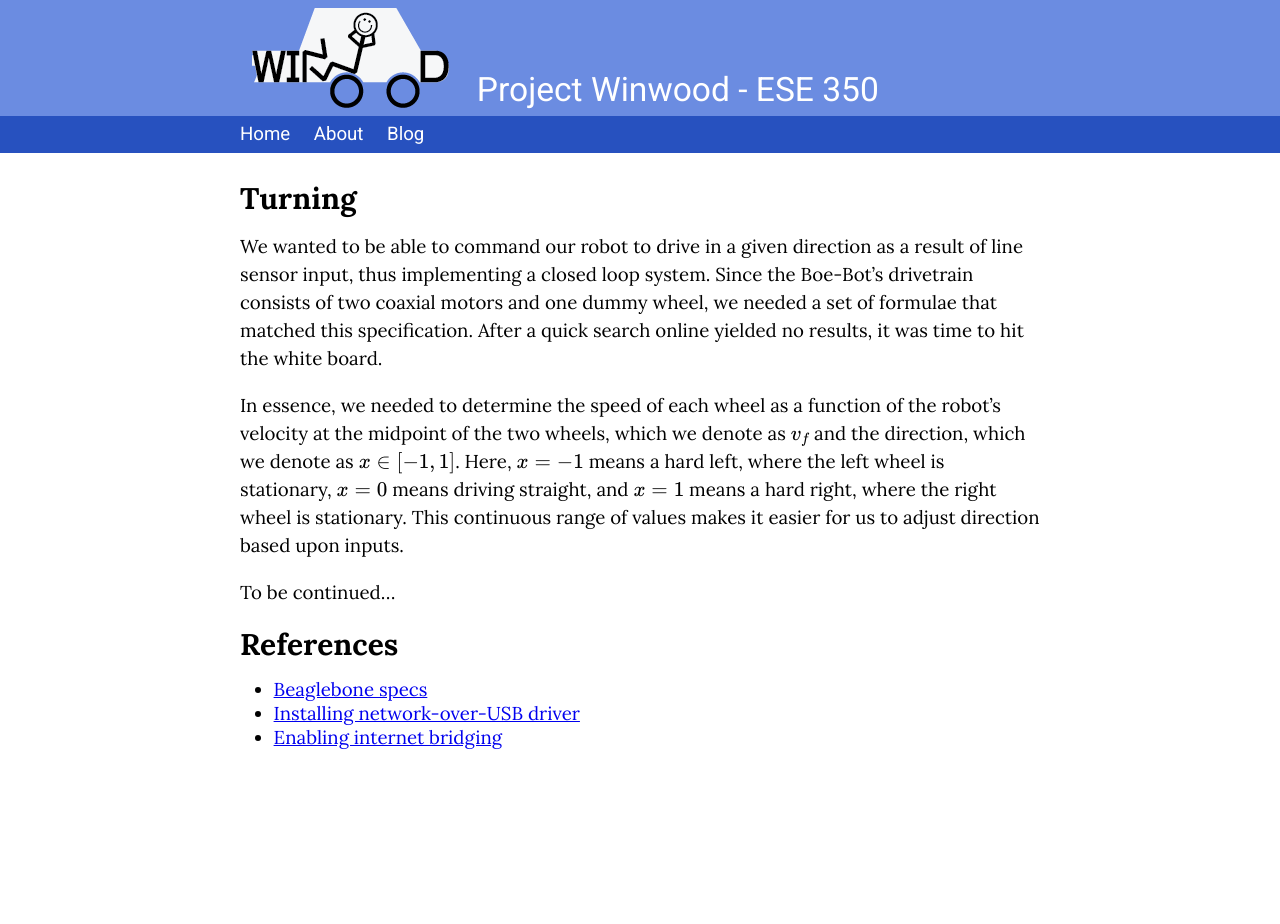
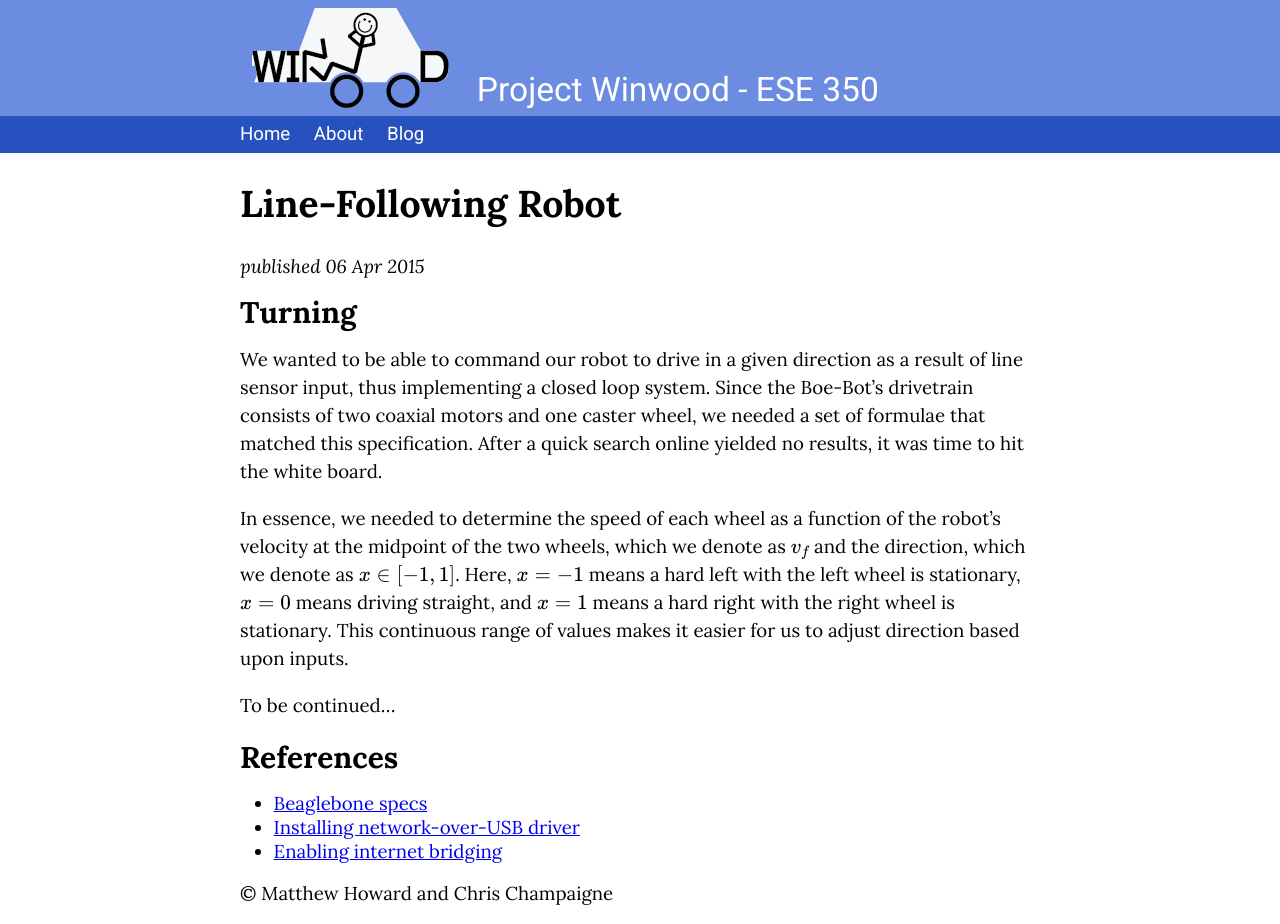
Before and after one commit to moward/project-winwood, a Jekyll site: the page built from _posts/2015-04-06-line-following.md, in a window 1280 px wide. Built offline with Jekyll 4.4.1, drawn with Linux system fonts in a browser that asks for light colours; formulas are drawn with MathJax 3; before the commit the page ends 900 px from its top, so only the background shows below that.

Commit message:
Fixed templating issues, added copyright

```diff
--- a/_layouts/default.html
+++ b/_layouts/default.html
@@ -31,5 +31,8 @@
     <div class="content">
       {{ content }}
     </div>
+    <footer class="copyright">
+      &copy; Matthew Howard and Chris Champaigne
+    </footer>
   </body>
 </html>
--- a/_layouts/post.html
+++ b/_layouts/post.html
@@ -1,10 +1,12 @@
 ---
 layout: default
-title: post.title
 ---
 
 <article>
-<h1>{{ post.title }}</h1>
+<header>
+<h1>{{ page.title }}</h1>
+<div class="article-date">published {{ page.date | date_to_string }}</div>
+</header>
 
 {{ content }}
 </article>
--- a/_posts/2015-04-06-line-following.md
+++ b/_posts/2015-04-06-line-following.md
@@ -5,9 +5,9 @@ title: Line-Following Robot
 
 ##Turning
 
-We wanted to be able to command our robot to drive in a given direction as a result of line sensor input, thus implementing a closed loop system. Since the Boe-Bot's drivetrain consists of two coaxial motors and one dummy wheel, we needed a set of formulae that matched this specification. After a quick search online yielded no results, it was time to hit the white board.
+We wanted to be able to command our robot to drive in a given direction as a result of line sensor input, thus implementing a closed loop system. Since the Boe-Bot's drivetrain consists of two coaxial motors and one caster wheel, we needed a set of formulae that matched this specification. After a quick search online yielded no results, it was time to hit the white board.
 
-In essence, we needed to determine the speed of each wheel as a function of the robot's velocity at the midpoint of the two wheels, which we denote as \\(v_f\\) and the direction, which we denote as \\(x \in [-1,1]\\). Here, \\(x=-1\\) means a hard left, where the left wheel is stationary, \\(x=0\\) means driving straight, and \\(x=1\\) means a hard right, where the right wheel is stationary. This continuous range of values makes it easier for us to adjust direction based upon inputs.
+In essence, we needed to determine the speed of each wheel as a function of the robot's velocity at the midpoint of the two wheels, which we denote as \\(v_f\\) and the direction, which we denote as \\(x \in [-1,1]\\). Here, \\(x=-1\\) means a hard left with the left wheel is stationary, \\(x=0\\) means driving straight, and \\(x=1\\) means a hard right with the right wheel is stationary. This continuous range of values makes it easier for us to adjust direction based upon inputs.
 
 To be continued...
 
--- a/css/style.css
+++ b/css/style.css
@@ -69,3 +69,12 @@ header#menu-wrapper ul a li {
 .content ol {
   padding-left: 1.8em;
 }
+.content article .article-date {
+  font-style: italic;
+}
+footer.copyright {
+  margin-left: auto;
+  margin-right: auto;
+  max-width: 800px;
+  padding: 1em .6em;
+}
```
Also changed, not shown: index.md (+1 -1 lines), less/style.less (+13 -0 lines).
